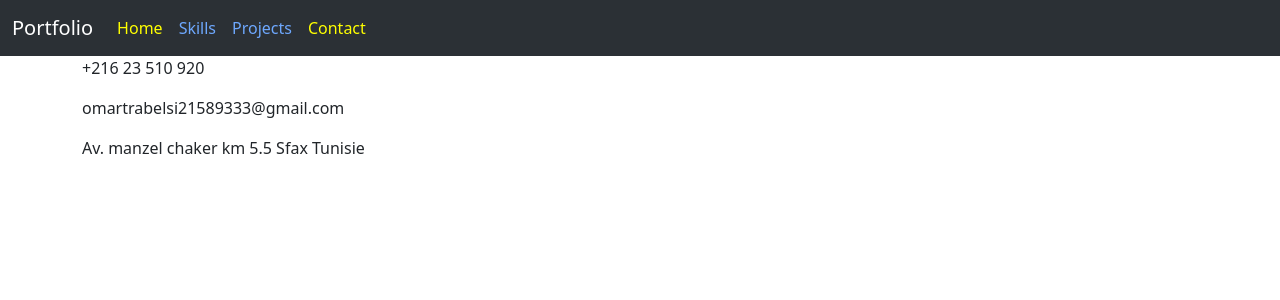
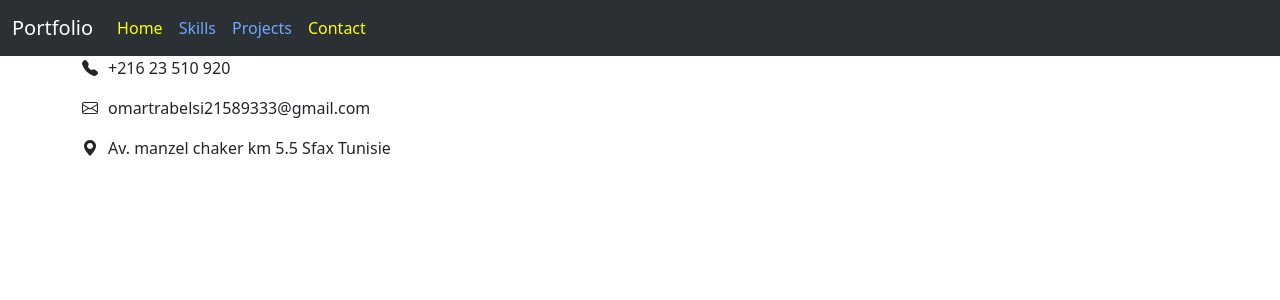
Before and after one commit to o646/portfolio, a React (Create React App) app: page /contact in a window 1280 px wide. Shown: the top 300 px of the page. Built offline with nearby package versions, Linux system fonts and the light colour scheme.

Commit message:
index.js modification

```diff
--- a/src/index.css
+++ b/src/index.css
@@ -1,11 +1,21 @@
 * {
-padding: 0;
-margin: 0;
-box-sizing: 0;
+  padding: 0;
+  margin: 0;
+  box-sizing: border-box;
 }
+
 .active {
   color: yellow;
 }
-a{
+
+a {
   text-decoration: none !important;
 }
+
+.contact-item {
+  display: flex;
+}
+
+.contact-item i {
+  margin-right: 10px;
+}
```
Also changed, not shown: src/index.js (+7 -5 lines).
